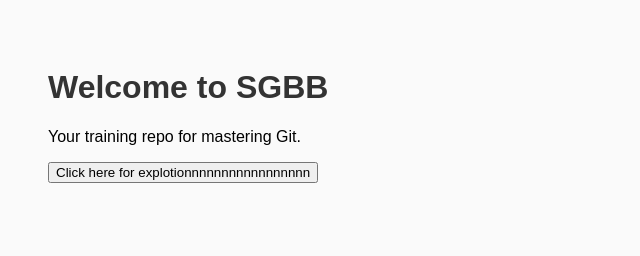
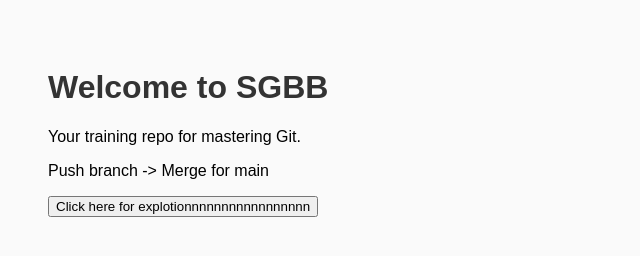
Before and after one commit to gamoke/sgbb-vcs-training-2025, a plain HTML site: page frontend/index.html in a window 1280 px wide. Shown: the whole page, without its empty margins (0-640 px from the left). Drawn offline with Linux system fonts and the light colour scheme.

Commit message:
notice workflow merge

```diff
--- a/frontend/index.html
+++ b/frontend/index.html
@@ -8,6 +8,7 @@
 <body>
   <h1>Welcome to SGBB</h1>
   <p>Your training repo for mastering Git.</p>
+  <p>Push branch -> Merge for main</p>
   <button>Click here for explotionnnnnnnnnnnnnnnnn</button>
 
   <script src="scripts/app.js"></script>
```
